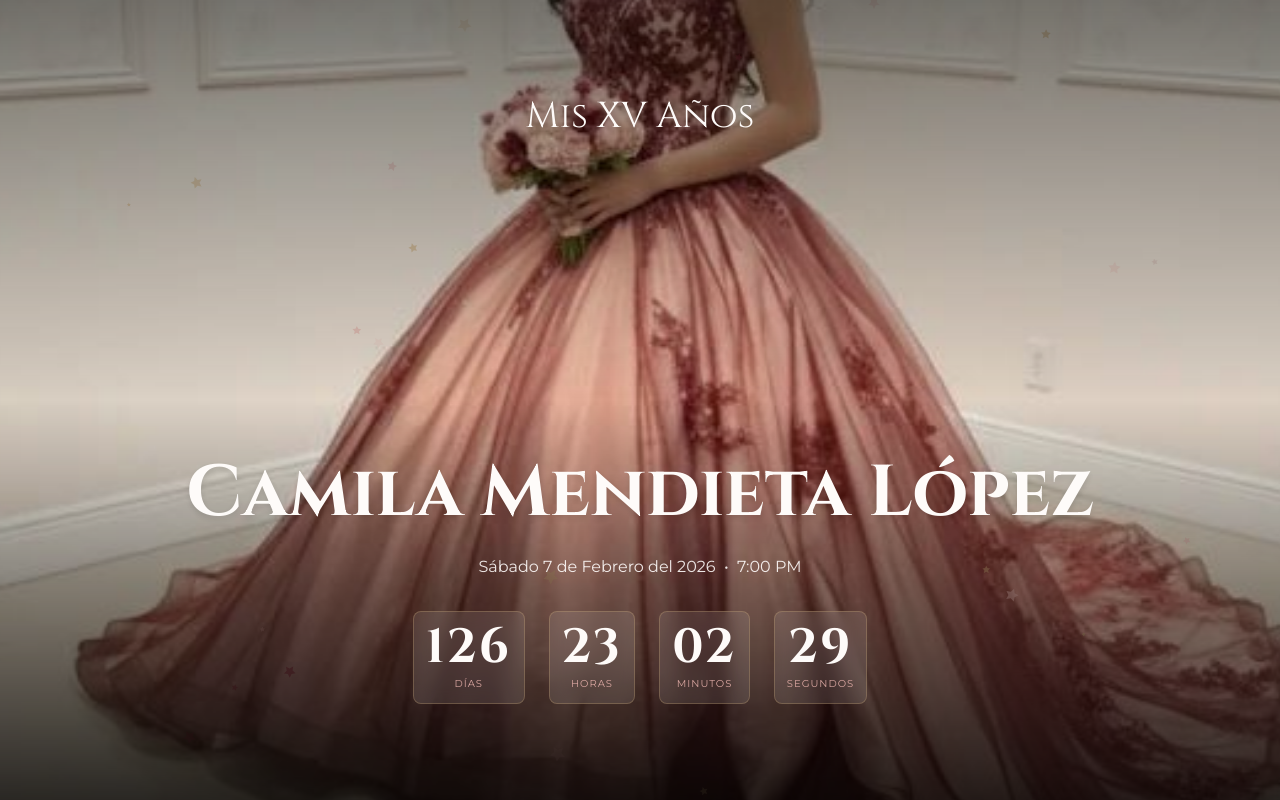
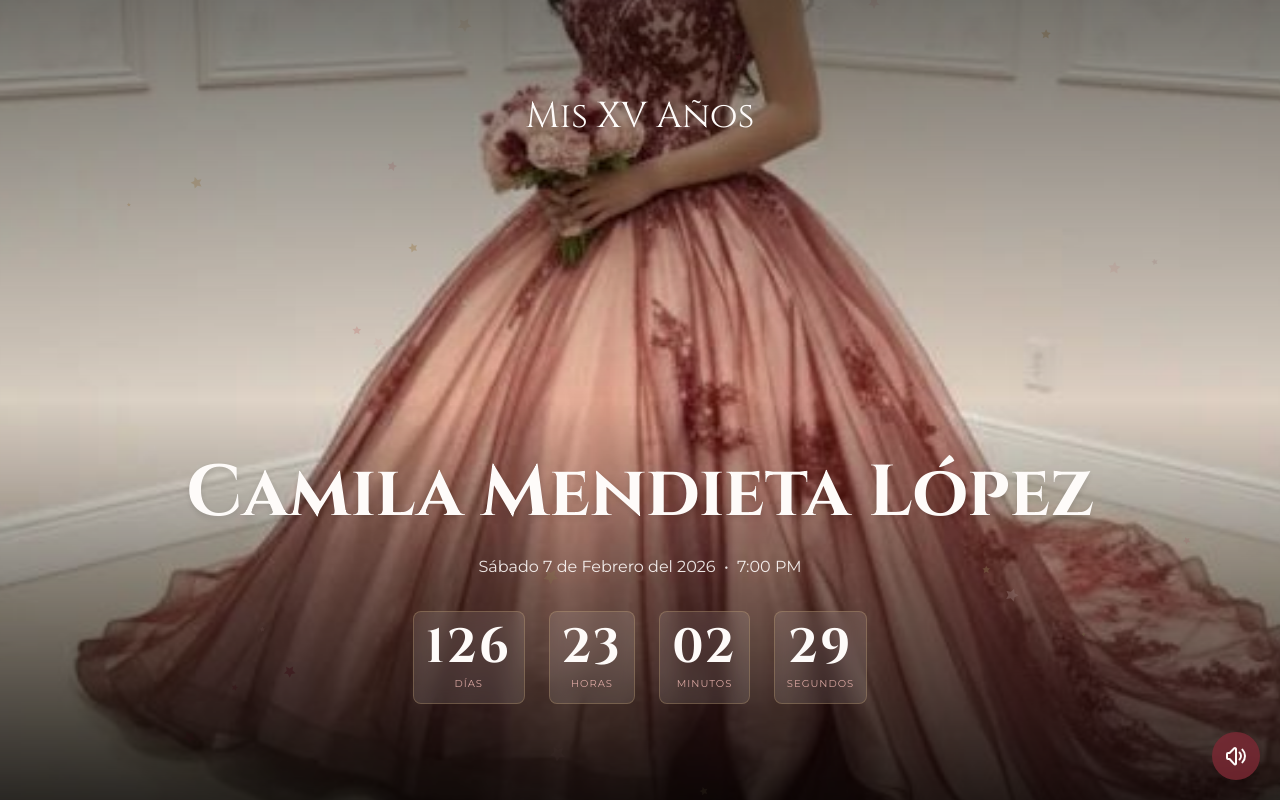
Before and after one commit to GonzalezLE/invitation-camila, a React (Vite) app: page / in a window 1280 px wide. Shown: the top 800 px of the page. Built offline with nearby package versions, Linux system fonts and the light colour scheme.

Commit message:
opcion de musica

```diff
--- a/src/App.jsx
+++ b/src/App.jsx
@@ -1,6 +1,10 @@
+import { useEffect, useState, useRef } from 'react'; // <-- AÑADIMOS useRef
 import { useCallback } from 'react';
 import Particles from 'react-tsparticles';
 import { loadSlim } from 'tsparticles-slim'; // Usaremos esta función para la carga
+
+
+import MusicPlayer from './components/MusicPlayer';
 
 // Importamos el resto de nuestros componentes y la configuración
 import { particlesConfig } from './particlesConfig';
@@ -16,6 +20,41 @@ import SectionWrapper from './components/SectionWrapper';
 import Guestbook from './components/Guestbook';
 
 function App() {
+
+  const [init, setInit] = useState(false);
+  const audioRef = useRef(null); // Referencia al elemento <audio>
+  const [isPlaying, setIsPlaying] = useState(false); // Estado para saber si la música suena
+
+  // Lógica para el autoplay y el primer clic
+  useEffect(() => {
+    const playAudio = async () => {
+      try {
+        await audioRef.current.play();
+        setIsPlaying(true);
+      } catch (error) {
+        console.log("El autoplay fue bloqueado por el navegador.");
+        // Si el autoplay falla, esperamos el primer clic del usuario
+        const handleFirstClick = () => {
+          playAudio();
+          window.removeEventListener('click', handleFirstClick);
+        };
+        window.addEventListener('click', handleFirstClick);
+      }
+    };
+    playAudio();
+  }, []);
+
+   // Función para pausar/reanudar la música con el botón
+  const togglePlayPause = () => {
+    if (isPlaying) {
+      audioRef.current.pause();
+    } else {
+      audioRef.current.play();
+    }
+    setIsPlaying(!isPlaying);
+  };
+
+
   // Esta es la función que se encargará de inicializar el motor de partículas
   const particlesInit = useCallback(async (engine) => {
     // Aquí le decimos que cargue la versión "slim" (ligera) de las partículas
@@ -24,6 +63,11 @@ function App() {
 
   return (
     <div>
+           {/* Elemento de audio (no visible) */}
+      <audio ref={audioRef} src="./audio/cancion.mp3" loop />
+
+      {/* Botón flotante para controlar la música */}
+      <MusicPlayer isPlaying={isPlaying} togglePlayPause={togglePlayPause} />
       <main>
         <Welcome />
 
@@ -39,7 +83,7 @@ function App() {
           <Message />
           <Family />
           <Gallery />
-          <DressCode/>
+          <DressCode />
           <Itinerary />
           <Location />
           <GiftRegistry />
--- /dev/null
+++ b/src/assets/icons/SoundOffIcon.jsx
@@ -0,0 +1,8 @@
+export default function SoundOffIcon(props) {
+  return (
+    <svg {...props} fill="none" viewBox="0 0 24 24" stroke="currentColor">
+      <path strokeLinecap="round" strokeLinejoin="round" strokeWidth="2" d="M5.586 15H4a1 1 0 01-1-1v-4a1 1 0 011-1h1.586l4.707-4.707a1 1 0 011.707.707V19.414a1 1 0 01-1.707.707L5.586 15z" />
+      <path strokeLinecap="round" strokeLinejoin="round" strokeWidth="2" d="M17 14l-4-4m0 0l-4 4m4-4v12" />
+    </svg>
+  );
+}
--- /dev/null
+++ b/src/assets/icons/SoundOnIcon.jsx
@@ -0,0 +1,7 @@
+export default function SoundOnIcon(props) {
+  return (
+    <svg {...props} fill="none" viewBox="0 0 24 24" stroke="currentColor">
+      <path strokeLinecap="round" strokeLinejoin="round" strokeWidth="2" d="M15.536 8.464a5 5 0 010 7.072m2.828-9.9a9 9 0 010 12.728M5.586 15H4a1 1 0 01-1-1v-4a1 1 0 011-1h1.586l4.707-4.707a1 1 0 011.707.707V19.414a1 1 0 01-1.707.707L5.586 15z" />
+    </svg>
+  );
+}
--- /dev/null
+++ b/src/components/MusicPlayer.jsx
@@ -0,0 +1,18 @@
+import SoundOnIcon from '../assets/icons/SoundOnIcon';
+import SoundOffIcon from '../assets/icons/SoundOffIcon';
+
+export default function MusicPlayer({ isPlaying, togglePlayPause }) {
+  return (
+    <button
+      onClick={togglePlayPause}
+      className="fixed bottom-5 right-5 z-50 w-12 h-12 bg-burgundy/80 text-cream rounded-full flex items-center justify-center shadow-lg backdrop-blur-sm hover:scale-110 transition-transform duration-200"
+      aria-label="Controlar música"
+    >
+      {isPlaying ? (
+        <SoundOnIcon className="w-6 h-6" />
+      ) : (
+        <SoundOffIcon className="w-6 h-6" />
+      )}
+    </button>
+  );
+}
```
Also changed, not shown: 1 other file (tests, documents, lock files or other folders).
